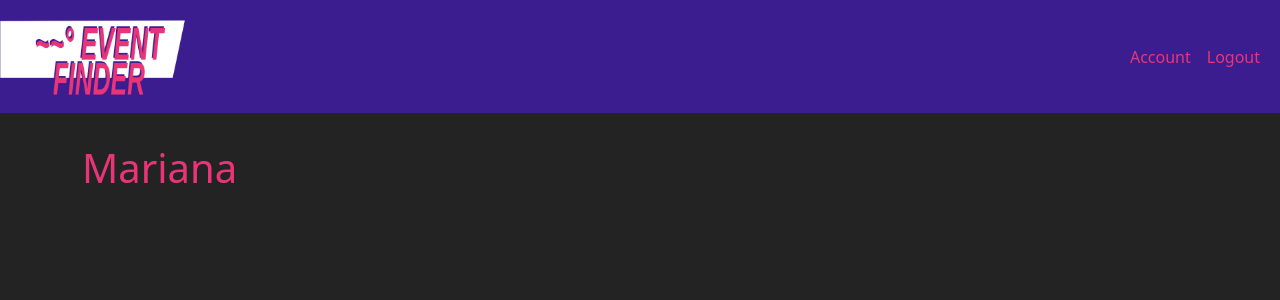
After one commit to wawayaga/event-finder, a Flask app: page /account in a window 1280 px wide. The commit adds this page. Shown: the top 300 px of the page. Run offline with Flask 3, Linux system fonts and the light colour scheme; a user stored in the database is signed in.

Commit message:
adds db models, login/register routes, login/register form and authentication for both

```diff
--- /dev/null
+++ b/event_finder/routes.py
@@ -0,0 +1,69 @@
+from flask import render_template, url_for, flash, redirect, request
+from event_finder import app, db, bcrypt
+from event_finder.forms import RegistrationForm, LoginForm
+from event_finder.models import User, Post
+from flask_login import login_user, current_user, logout_user, login_required
+
+
+posts = [
+    {
+        'author': 'Corey Schafer',
+        'title' : 'Blog Post 1',
+        'content': 'First post content',
+        'date_posted': 'April 20, 2018'
+    },
+    {'author': 'Jane Doe',
+        'title' : 'Blog Post 2',
+        'content': 'Second post content',
+        'date_posted': 'April 21, 2018'}
+]
+
+@app.route("/")
+@app.route("/home")
+
+def home():
+    return render_template('home.html', posts=posts)
+
+@app.route("/about")
+
+def about():
+    return render_template('about.html', title='About')
+
+@app.route("/register", methods=['GET', 'POST'])
+def register():
+    if current_user.is_authenticated:
+        return redirect(url_for('home'))
+    form = RegistrationForm()
+    if form.validate_on_submit():
+        hashed_password = bcrypt.generate_password_hash(form.password.data).decode('utf-8')
+        user = User(username=form.username.data, email=form.email.data, password=hashed_password)
+        db.session.add(user)
+        db.session.commit()
+        flash('Your account has been created! You are now able to log in', 'success') #success is a bootstrap class for alerts
+        return redirect(url_for('login'))
+    return render_template('register.html', title='Register', form=form)
+
+@app.route("/login", methods=['GET', 'POST'] )
+def login():
+    if current_user.is_authenticated:
+        return redirect(url_for('home'))
+    form = LoginForm()
+    if form.validate_on_submit():
+        user = User.query.filter_by(email=form.email.data).first()
+        if user and bcrypt.check_password_hash(user.password, form.password.data): #(hashed pass from db, hashed pass inserted)
+            login_user(user, remember=form.remember.data)
+            next_page = request.args.get('next')
+            return redirect(next_page) if next_page else redirect(url_for('home'))
+        else:
+            flash('Login unsuccessful. Please check username and password', 'danger')
+    return render_template('login.html', title='Login', form=form)
+
+@app.route("/logout")
+def logout():
+    logout_user()
+    return redirect(url_for('home'))
+
+@app.route("/account")
+@login_required
+def account():
+    return render_template('account.html', title='Account')
--- a/event_finder/static/main.css
+++ b/event_finder/static/main.css
@@ -1,23 +1,23 @@
 body {
-  background: #fafafa;
-  color: #333333;
+  background: #232323;
+  color: #7d7d7d;
   margin-top: 5rem;
 }
 
 h1, h2, h3, h4, h5, h6 {
-  color: #444444;
+  color: #E93578;
 }
 
-.bg-pink {
-  background-color: #f73d84;
+.bg-purple {
+  background-color: #3B1D8F;
 }
 
 .site-header .navbar-nav .nav-link {
-  color: #cbd5db;
+  color: #E93578;
 }
 
 .site-header .navbar-nav .nav-link:hover {
-  color: #ffffff;
+  color: #FEF67F;
 }
 
 .site-header .navbar-nav .nav-link.active {
@@ -33,7 +33,7 @@ h1, h2, h3, h4, h5, h6 {
 }
 
 .article-title {
-  color: #444444;
+  color: #FEF67F;
 }
 
 a.article-title:hover {
--- /dev/null
+++ b/event_finder/templates/account.html
@@ -0,0 +1,5 @@
+
+{% extends "layout.html" %}
+{% block content %}
+    <h1>{{ current_user.username }}</h1>
+{% endblock content %}
--- a/event_finder/templates/layout.html
+++ b/event_finder/templates/layout.html
@@ -16,29 +16,31 @@
     <body>
         <header class="site-header">
             <!-- Navigation bar -->
-            <nav class="navbar navbar-expand-md navbar-dark bg-pink fixed-top">
+            <nav class="navbar navbar-expand-md navbar-dark bg-purple fixed-top">
+                <a class="navbar-brand mr-4" href="/" class =""><img src="../static/EFLogo.png" alt="site logo" class="w-50"></a>
                 <div class="container">
-                <a class="navbar-brand mr-4" href="/">Event Finder</a>
                 <button class="navbar-toggler" type="button" data-toggle="collapse" data-target="#navbarToggle" aria-controls="navbarToggle" aria-expanded="false" aria-label="Toggle navigation">
                     <span class="navbar-toggler-icon"></span>
                 </button>
-                <div class="collapse navbar-collapse" id="navbarToggle">
-                    <div class="navbar-nav me-auto">
-                    <a class="nav-item nav-link" href="{{url_for('home')}}">Home</a>
-                    <a class="nav-item nav-link" href="{{url_for('about')}}">About</a>
+                    <div class="collapse navbar-collapse" id="navbarToggle">
+                        <div class="navbar-nav ms-auto">
+                        {% if current_user.is_authenticated %}
+                            <a class="nav-item nav-link" href="{{url_for('account')}}">Account</a>
+                            <a class="nav-item nav-link" href="{{url_for('logout')}}">Logout</a>
+                            {% else %}
+                            <a class="nav-item nav-link" href="{{url_for('home')}}">Home</a>
+                            <a class="nav-item nav-link" href="{{url_for('about')}}">About</a>
+                            <a class="nav-item nav-link" href="{{url_for('login')}}">Login</a>
+                            <a class="nav-item nav-link" href="{{url_for('register')}}">Register</a>
+                        {% endif %}
+                        </div>
                     </div>
-                    <!-- Navbar Right Side -->
-                    <div class="navbar-nav">
-                    <a class="nav-item nav-link" href="{{url_for('register')}}">Login</a>
-                    <a class="nav-item nav-link" href="{{url_for('login')}}">Register</a>
-                    </div>
-                </div>
                 </div>
             </nav>
         </header>
         <!-- Main section -->
-        <main role="main" class="container">
-        <div class="row">
+        <main role="main" class="container pt-5">
+        <div class="row pt-3">
             <div class="col-md-8">
             {% with messages = get_flashed_messages(with_categories=true) %} <!-- lets alerts show at top of content with categories (bootstrap class)-->
                 {% if messages %}
@@ -51,7 +53,7 @@
             {% endwith %}
             {% block content %}{% endblock %}
             </div>
-            <div class="col-md-4">
+            <!--<div class="col-md-4">
             <div class="content-section">
                 <h3>Our Sidebar</h3>
                 <p class='text-muted'>You can put any information here you'd like.
@@ -63,7 +65,7 @@
                 </ul>
                 </p>
             </div>
-            </div>
+            </div>-->
         </div>
         </main>
         <script src="https://cdn.jsdelivr.net/npm/bootstrap@5.3.8/dist/js/bootstrap.bundle.min.js" integrity="sha384-FKyoEForCGlyvwx9Hj09JcYn3nv7wiPVlz7YYwJrWVcXK/BmnVDxM+D2scQbITxI" crossorigin="anonymous"></script>
--- a/event_finder/templates/register.html
+++ b/event_finder/templates/register.html
@@ -16,9 +16,9 @@
                                     <span>{{ error }}</span>
                                 {% endfor %}
                             </div>
-                                {% else %}
-                                    {{ form.username(class="form-control form-control-lg") }}
-                                {% endif%}
+                            {% else %}
+                                {{ form.username(class="form-control form-control-lg") }}
+                            {% endif%}
                         </div>
                         <div class="form-group">
                             {{ form.email.label(class="form-control-label") }}
--- a/run.py
+++ b/run.py
@@ -5,3 +5,6 @@ PORT = '8080'
 
 
 app.run(host=HOST, port=PORT, debug=True)
+
+#if (__name__) == '__main__':
+#   app.run(debug==True)
```
Also changed, not shown: event_finder/__init__.py (+8 -68 lines), event_finder/forms.py (renamed from forms.py, +12 -2 lines), event_finder/models.py (added, +28 -0 lines), event_finder/static/EFLogo.png (added), event_finder/templates/profile.html (added), instance/site.db (added).
